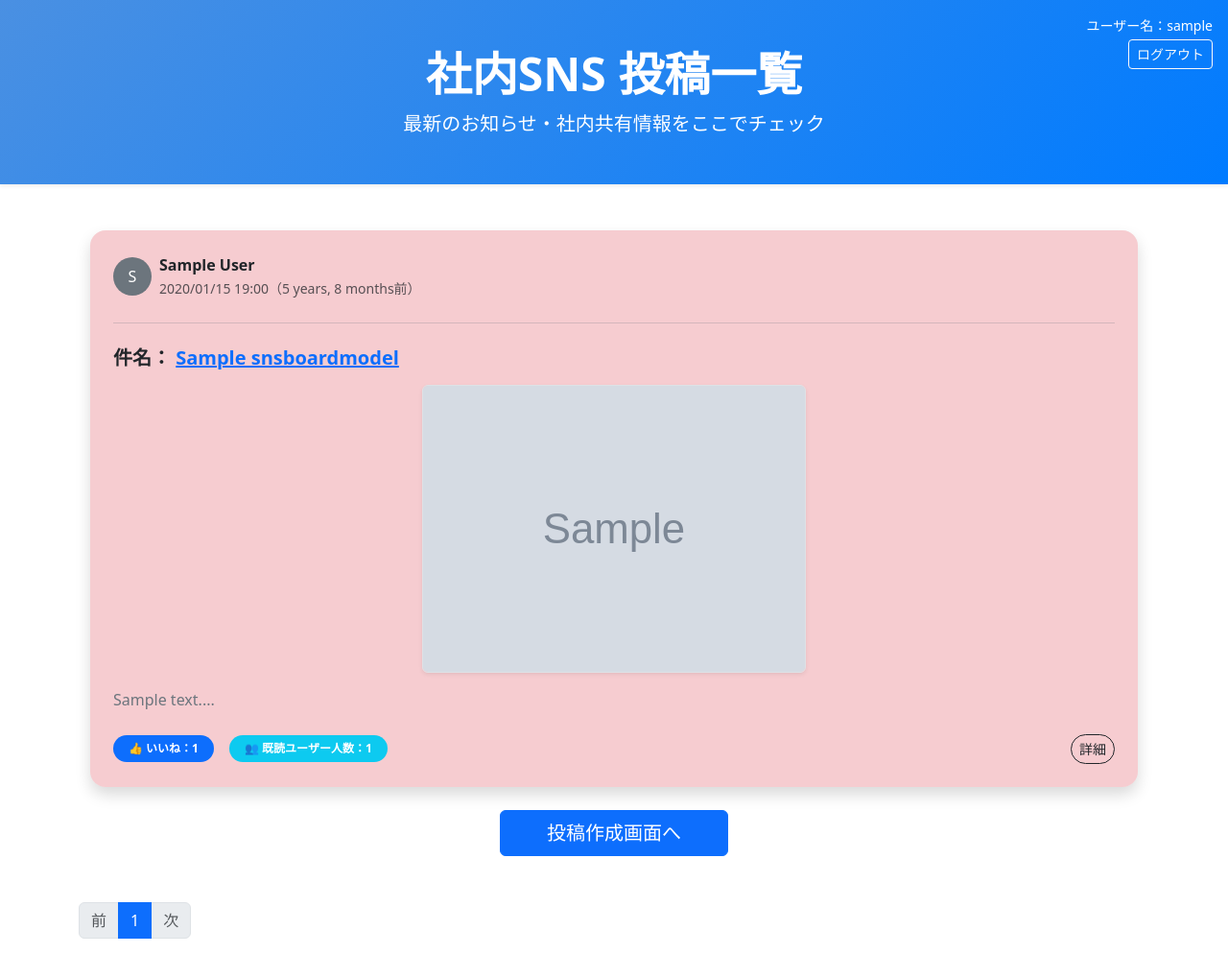
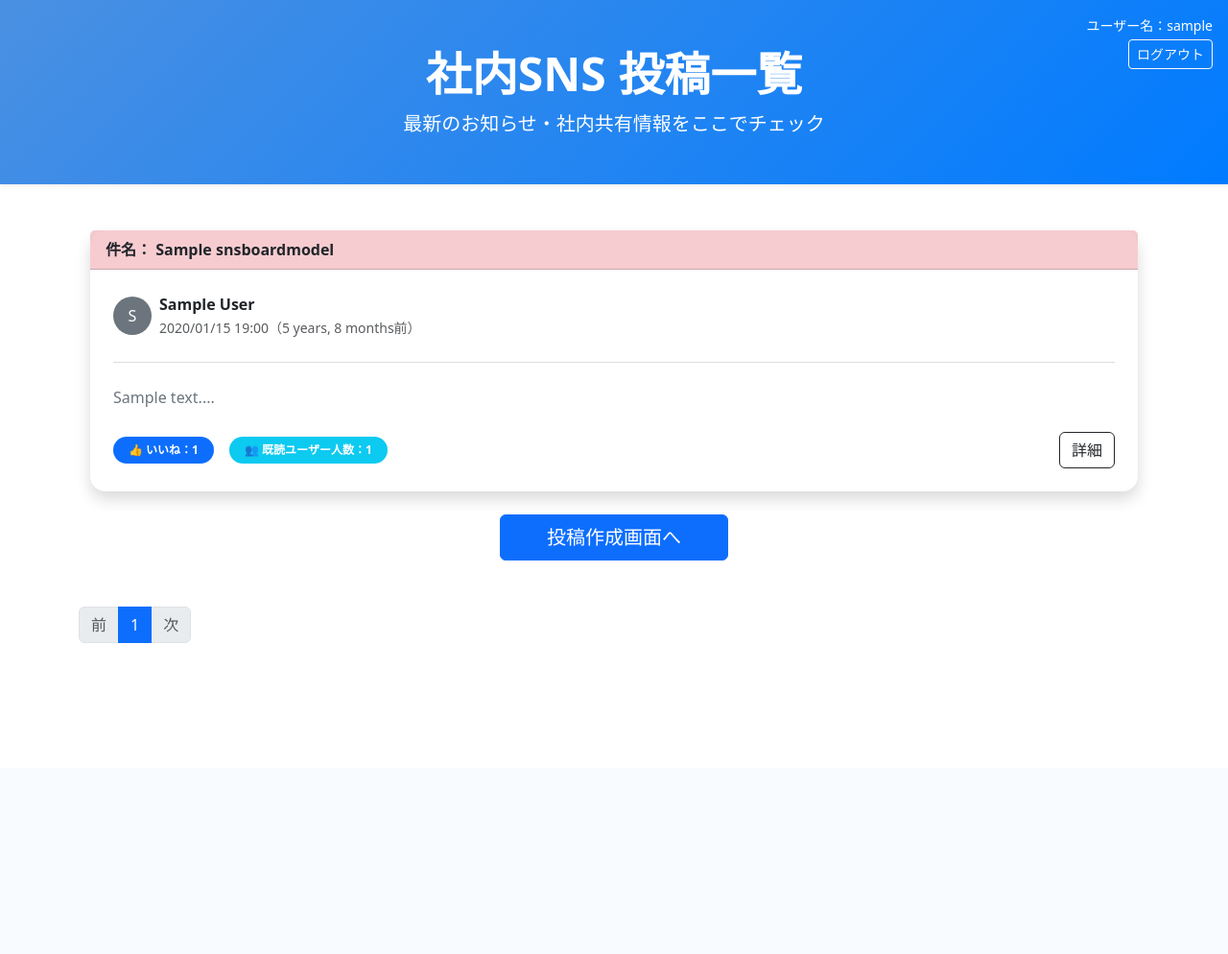
Before and after one commit to tech-mw/dev-exercises, a Django app: page /board/ in a window 1280 px wide. Shown: the whole page at 96% size. After the commit the page ends 670 px from the top, so only its background shows below. Run offline with Django 4.2, Linux system fonts and the light colour scheme; a user stored in the database is signed in; tables that the repository leaves empty hold one stand-in row (values such as "Sample post"); grey boxes marked "Sample" are stand-in pictures.

Commit message:
スタイル調整

```diff
--- a/03_webapps/01-django-sns-priority-board/snsboardapp/models.py
+++ b/03_webapps/01-django-sns-priority-board/snsboardapp/models.py
@@ -7,7 +7,6 @@ class SnsBoardModel(models.Model):
     """
     投稿モデル
     """
-
     title = models.CharField(max_length=200, verbose_name="タイトル")
     content = models.TextField(verbose_name="内容")
     author = models.CharField(max_length=50, verbose_name="投稿者")
--- a/03_webapps/01-django-sns-priority-board/snsboardapp/static/style.css
+++ b/03_webapps/01-django-sns-priority-board/snsboardapp/static/style.css
@@ -24,7 +24,6 @@ body {
   border-top-right-radius: 0;
 }
 
-/* base.css などに追加するなら */
 .card-title {
   color: #212529;
 }
--- a/03_webapps/01-django-sns-priority-board/templates/board.html
+++ b/03_webapps/01-django-sns-priority-board/templates/board.html
@@ -8,9 +8,12 @@
 {% if user.is_authenticated %}
 <div class="container mb-5 pt-5">
 {% for item in board_list %}
-<div class="card border-0 shadow rounded-4 mb-4 bg-{{ item.notice_level }} bg-opacity-25">
+<div class="card border-0 shadow rounded-4 mb-4">
+  <div class="card-header bg-{{ item.notice_level }} bg-opacity-25 fw-semibold">
+    件名： <a href="{% url 'detail' item.pk %}" class="text-dark text-decoration-none">{{ item.title }}</a>
+  </div>
+
   <div class="card-body p-4">
-
     <!-- 投稿者情報 -->
     <div class="d-flex justify-content-between align-items-center mb-3">
       <div class="d-flex align-items-center gap-2">
@@ -25,16 +28,6 @@
     </div>
     <hr class="my-4 border-top border-secondary">
 
-    <!-- タイトル -->
-    <h5 class="card-title fw-bold mb-3">件名： <a href="{% url 'detail' item.pk %}">{{ item.title }}</a></h5>
-
-    <!-- 画像 -->
-    {% if item.snsimage %}
-    <div class="mb-3 text-center">
-      <img src="{{ item.snsimage.url }}" class="img-fluid rounded shadow-sm border" style="max-height: 300px; object-fit: cover;">
-    </div>
-    {% endif %}
-
     <!-- 本文 -->
     <p class="card-text text-secondary fs-6">{{ item.content|truncatewords:30 }}...</p>
 
@@ -44,15 +37,14 @@
         <span class="badge rounded-pill bg-primary px-3 py-2">👍 いいね：{{ item.good }}</span>
         <span class="badge rounded-pill bg-info px-3 py-2">👥 既読ユーザー人数：{{ item.read }}</span>
       </div>
-    <div class="d-flex gap-2">
-      <a href="{% url 'detail' item.pk %}" class="btn btn-outline-dark btn-sm rounded-pill">詳細</a>
-      {% if item.author == user.username %}
-      <a href="{% url 'update' item.pk %}" class="btn btn-outline-dark btn-sm rounded-pill">編集</a>
-      <a href="{% url 'delete' item.pk %}" class="btn btn-outline-dark btn-sm rounded-pill">削除</a>
-      {% endif %}
+      <div class="d-flex gap-2">
+        <a href="{% url 'detail' item.pk %}" class="btn btn-outline-dark">詳細</a>
+        {% if item.author == user.username %}
+        <a href="{% url 'update' item.pk %}" class="btn btn-outline-dark">編集</a>
+        <a href="{% url 'delete' item.pk %}" class="btn btn-outline-dark">削除</a>
+        {% endif %}
+      </div>
     </div>
-    </div>
-
   </div>
 </div>
 {% endfor %}
--- a/03_webapps/01-django-sns-priority-board/templates/create.html
+++ b/03_webapps/01-django-sns-priority-board/templates/create.html
@@ -23,7 +23,7 @@
         </div>
 
         <div class="mb-3">
-          <label for="snsimage" class="form-label fw-bold">画像（任意）</label>
+          <label for="snsimage" class="form-label fw-bold">画像</label>
           <input type="file" name="snsimage" id="snsimage" class="form-control">
         </div>
 
@@ -39,8 +39,8 @@
 
         <input type="hidden" name="author" value="{{ user.username }}">
 
-        <div class="d-grid mt-4">
-          <button type="submit" class="btn btn-success btn-lg" value="create">投稿する</button>
+        <div class="text-center mt-4">
+          <button type="submit" class="btn btn-success px-5 py-3" value="create">投稿する</button>
         </div>
       </form>
     </div>
--- a/03_webapps/01-django-sns-priority-board/templates/delete.html
+++ b/03_webapps/01-django-sns-priority-board/templates/delete.html
@@ -23,7 +23,7 @@
   </div>
 
 <div class="mb-3">
-  <label for="snsimage" class="form-label fw-bold">画像（任意）</label>
+  <label for="snsimage" class="form-label fw-bold">画像</label>
 
   {% if object.snsimage %}
     <div class="mb-2">
@@ -58,8 +58,8 @@
     </select>
   </div>
 
-  <div class="d-grid mt-4">
-    <button type="submit" class="btn btn-success btn-lg" value="delete">削除する</button>
+  <div class="text-center mt-4">
+    <button type="submit" class="btn btn-danger px-5 py-3" value="delete">削除する</button>
   </div>
 </form>
 
--- a/03_webapps/01-django-sns-priority-board/templates/update.html
+++ b/03_webapps/01-django-sns-priority-board/templates/update.html
@@ -23,7 +23,7 @@
   </div>
 
 <div class="mb-3">
-  <label for="snsimage" class="form-label fw-bold">画像（任意）</label>
+  <label for="snsimage" class="form-label fw-bold">画像</label>
 
   {% if form.instance.snsimage %}
     <div class="mb-2">
```
Also changed, not shown: 03_webapps/01-django-sns-priority-board/images/board.png, 03_webapps/01-django-sns-priority-board/images/create.png, 03_webapps/01-django-sns-priority-board/images/delete.png, 03_webapps/01-django-sns-priority-board/images/detail.png, 03_webapps/01-django-sns-priority-board/images/paging.png, 03_webapps/01-django-sns-priority-board/images/update.png.
